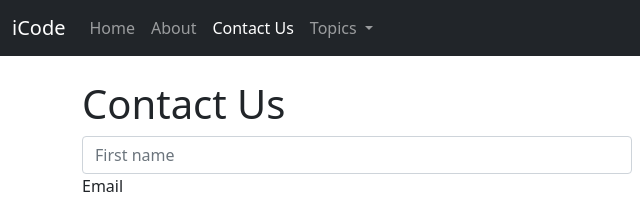
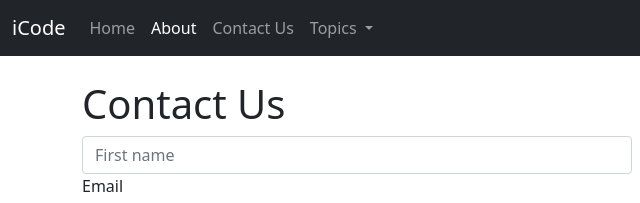
Before and after one commit to suj007web/icoderBootstrap, a plain HTML site: page contact.html in a window 1280 px wide. Shown: the top 203 px of the page, 0-640 px from the left. Drawn offline with nearby package versions, Linux system fonts and the light colour scheme.

Commit message:
Update contact.html

```diff
--- a/contact.html
+++ b/contact.html
@@ -23,15 +23,15 @@
                 <span class="navbar-toggler-icon"></span>
             </button>
             <div class="collapse navbar-collapse" id="navbarSupportedContent">
-                <ul class="navbar-nav me-auto mb-2 mb-lg-0">
+              <ul class="navbar-nav me-auto mb-2 mb-lg-0">
                     <li class="nav-item">
-                        <a class="nav-link " aria-current="page" href="/">Home</a>
+                        <a class="nav-link " aria-current="page" href="/icoderBootstrap/">Home</a>
                     </li>
                     <li class="nav-item">
-                        <a class="nav-link " href="/about.html">About</a>
+                        <a class="nav-link active" href="/icoderBootstap/about.html">About</a>
                     </li>
                     <li class="nav-item">
-                        <a class="nav-link active" href="/contact.html">Contact Us</a>
+                        <a class="nav-link" href="/icoderBootstap/contact.html">Contact Us</a>
                     </li>
                     <li class="nav-item dropdown">
                         <a class="nav-link dropdown-toggle" href="#" id="navbarDropdown" role="button"
```
